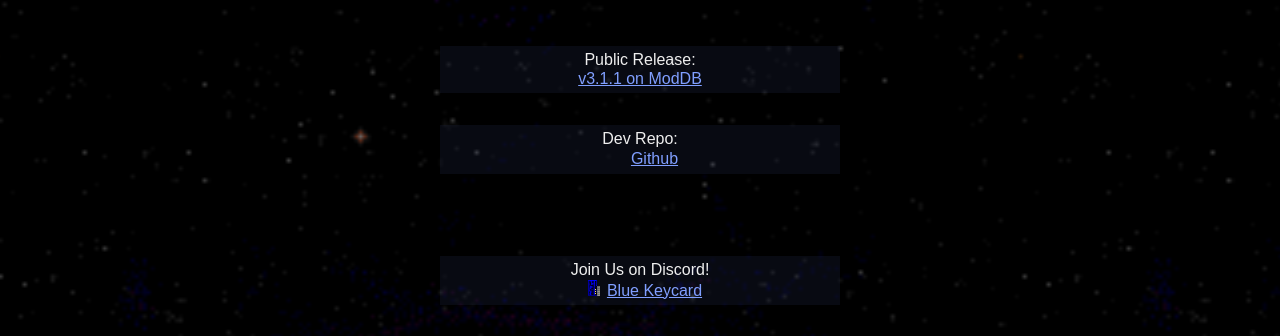
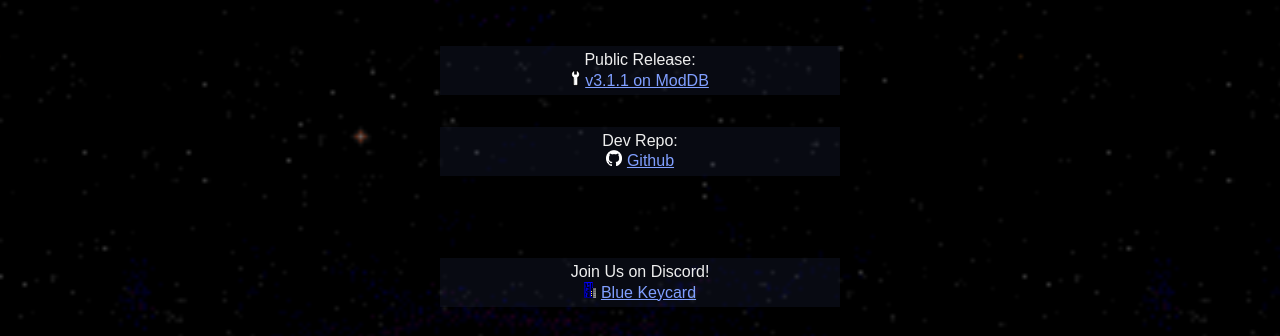
Before and after one commit to Perfect-Hatred/Perfect-Hatred.github.io, a plain HTML site: page index.html in a window 1280 px wide. Shown: the part 467-803 px from the top of the page. Drawn offline with Linux system fonts and the light colour scheme; a web font is replaced by a local one.

Commit message:
Iconed links corrected

```diff
--- a/index.html
+++ b/index.html
@@ -50,13 +50,13 @@
       <div class="placeholder placeholder-txt">
         Dev Repo:
         <br>
-        <a href="https://github.com/EmeraldCoasttt/BrutalDoomPlatinum/" class="link-icon" alt="Brutal Doom Platinum Github link">Github</a>
+        <a href="https://github.com/EmeraldCoasttt/BrutalDoomPlatinum/" alt="Brutal Doom Platinum Github link">Github</a>
       </div>
       <br>
       <div class="placeholder placeholder-txt">
         Join Us on Discord!
         <br>
-        <a href="https://discord.gg/ryPBUbAGVU" class="link-icon" alt="Brutal Doom Platinum Discord link">Blue Keycard</a>
+        <a href="https://discord.gg/ryPBUbAGVU" alt="Brutal Doom Platinum Discord link">Blue Keycard</a>
       </div>
     </div>
 
--- a/styles/main.css
+++ b/styles/main.css
@@ -60,19 +60,35 @@ a {
 	text-align: center;
 }
 
-.link-icon:before {
+a[href*='discord.gg']:before {
+	background: url("/images/icons/BKEYG0.png") no-repeat 0 0;
 	display: inline-block;
-	margin: 0 3px 0 10px;
+	/* margin: 0 5px 0 16px; */
+	margin: 0 5px 0 0;
+	width: 12px;
+	height: 16px;
+	content: " ";
+	background-size: 100%;
+}
+
+a[href*='github.com']:before {
+	background: url("/images/icons/github-mark-white.png") no-repeat 0 0;
+	display: inline-block;
+	/* margin: 0 5px 0 16px; */
+	margin: 0 5px 0 0;
 	width: 16px;
 	height: 16px;
 	content: " ";
 	background-size: 100%;
 }
 
-a[href*='discord.gg']:before {
-	background: url("/images/BKEYG0.png") no-repeat 0 0px;
+a[href*='moddb.com']:before {
+	background: url("/images/icons/moddb_spanner.png") no-repeat 0 0;
+	display: inline-block;
+	/* margin: 0 5px 0 9px; */
+	margin: 0 5px 0 0px;
+	width: 9px;
+	height: 16px;
+	content: " ";
+	background-size: 100%;
 }
-
-a[href*='github.com']:before {
-	background: url("/images/github-mark-white.png") no-repeat 0 0;
-}
```
Also changed, not shown: images/icons/BKEYG0.png (renamed from images/BKEYG0.png), images/icons/github-mark-white.png (renamed from images/github-mark-white.png), images/icons/moddb_spanner.png (added).
